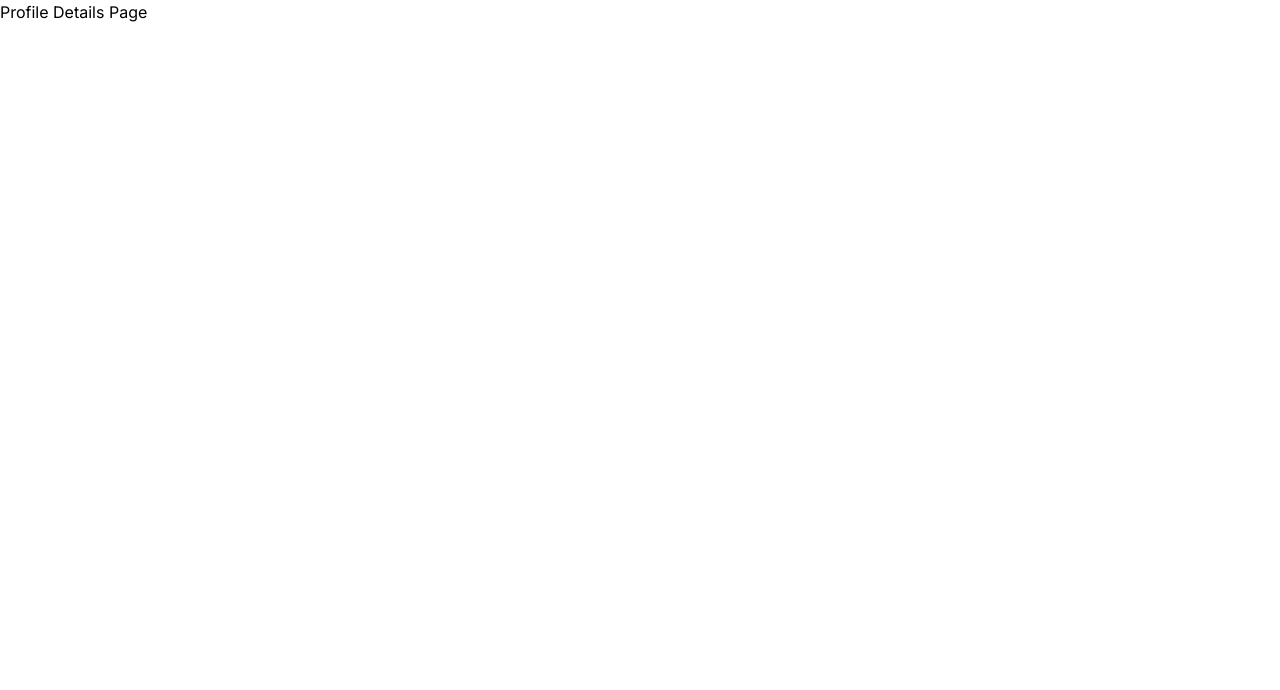
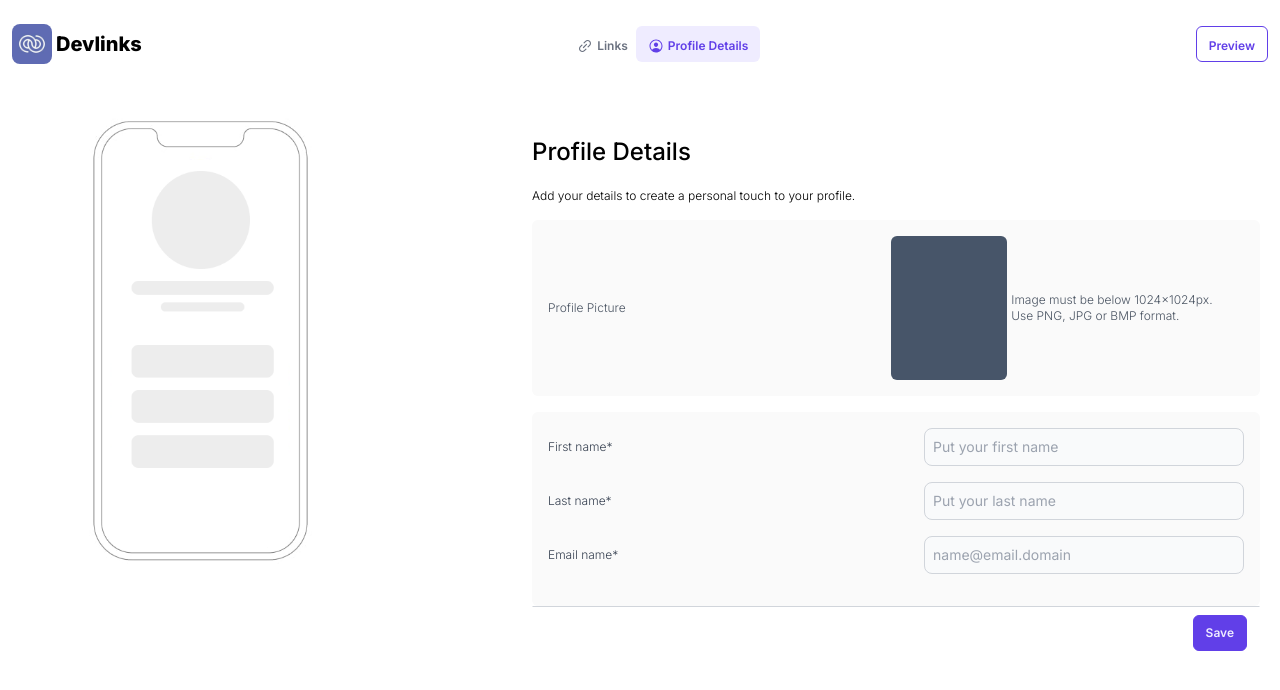
Before and after one commit to meddhiaka/rbk-socialmedia-app, a Next.js app: page /profile in a window 1280 px wide. Shown: the top 690 px of the page. Built offline with nearby package versions, Linux system fonts and the light colour scheme.

Commit message:
HeaderPreview Component Added

```diff
--- a/app/globals.css
+++ b/app/globals.css
@@ -1,3 +1,8 @@
 @tailwind base;
 @tailwind components;
 @tailwind utilities;
+
+body {
+    margin: 0;
+    padding: 0;
+}
--- a/app/page.tsx
+++ b/app/page.tsx
@@ -5,7 +5,7 @@ import LinksForm from "@/components/LinksForm"
 
 export default function Home() {
   return (
-    <main className="bg-cgray mx-3 ">
+    <main className="bg-cgray mx-3 h-full">
       <Header/>
       <div className="flex gap-x-3 mt-5">
         <Screen/>
--- a/app/profile/page.tsx
+++ b/app/profile/page.tsx
@@ -1,7 +1,16 @@
+'use client'
+import Header from "@/components/Header"
+import ProfileForm from "@/components/ProfileForm"
+import Screen from "@/components/Screen"
+
 export default function Page() {
     return (
         <div>
-            Profile Details Page
+            <Header />
+            <div className="flex gap-x-3 mt-5">
+                <Screen />
+                <ProfileForm />
+            </div>
         </div>
     )
 }
--- a/components/Header.tsx
+++ b/components/Header.tsx
@@ -2,33 +2,49 @@ import Image from "next/image"
 import Logo from "public/logo.jpg"
 import { AiOutlineLink } from "react-icons/ai"
 import { IoPersonCircleOutline } from "react-icons/io5"
+import { AiOutlineEye } from "react-icons/ai"
+import Link from "next/link"
+import { usePathname } from 'next/navigation'
+import { useEffect, useState } from "react"
 
 export default function Header() {
+
+    const pathname = usePathname()
+    const [activeUrl, setActiveUrl] = useState('');
+
+    useEffect(() => {
+      setActiveUrl(pathname);
+    }, [pathname]);
     return (
-        <div className="rounded-lg m-3">
+        <div className="rounded-lg m-3 bg-cwhite z-2">
             <div className="h-16 flex row justify-between items-center">
+                <Link href="/">
                     <div className=" flex gap-x-1 items-center">
                         <Image
                             src={Logo}
                             alt="Devlinks Logo"
                             width={35}
                             height={30}
-                        className="rounded-lg inline-block"
+                            className="w-7 md:w-10  rounded-lg inline-block"
                         />
-                    <span className="text-xl font-extrabold inline-block">Devlinks</span>
+                        <span className="text-xl font-extrabold  hidden md:inline-block">Devlinks</span>
                     </div>
+                </Link>
                 <div className="flex h-9 gap-x-2">
-                    <div className="px-3 rounded-md bg-clightpurple flex items-center gap-1">
-                        <AiOutlineLink className="inline-block text-cpurple"/>
-                        <span className="inline-block text-xs text-cpurple font-semibold">Links</span>
+
+                    <div className={activeUrl === '/' ? 'px-3 rounded-md bg-clightpurple flex items-center gap-1' : 'bg-cwhite flex items-center gap-1'}>
+                        <Link href="/"><AiOutlineLink className={activeUrl === '/' ? "inline-block text-cpurple": "inline-block text-gray-500"}/></Link>
+                        <Link href="/"><span className={activeUrl === '/' ? "text-xs text-cpurple font-semibold hidden md:inline-block ": 'text-xs text-gray-500 font-semibold hidden md:inline-block'}>Links</span></Link>
                     </div>
-                    <div className="px-3 rounded-md bg-clightpurple flex items-center gap-1">
-                        <IoPersonCircleOutline className="inline-block text-cpurple"/>
-                        <span className="inline-block text-xs text-cpurple font-semibold">Profile Details</span>
+
+                    <div className={activeUrl === '/profile' ? 'px-3 rounded-md bg-clightpurple flex items-center gap-1' : 'bg-cwhite flex items-center gap-1'}>
+                        <Link href="profile"><IoPersonCircleOutline className={activeUrl === '/profile' ? "inline-block text-cpurple": "inline-block text-gray-500"}/></Link>
+                        <Link href="profile"><span className={activeUrl === '/profile' ? "text-xs text-cpurple font-semibold hidden md:inline-block ": 'text-xs text-gray-500 font-semibold hidden md:inline-block'}>Profile Details</span></Link>
                     </div>
                 </div>
-                <div className="px-5 rounded-md bg-cwhite flex items-center h-9 border border-cpurple">
-                        <span className="inline-block text-xs text-cpurple font-semibold">Preview</span>
+                <div className="px-3 rounded-md bg-cwhite flex items-center h-9 border border-cpurple hover:bg-clightpurple  cursor-pointer">
+                        <Link href="/preview"><span className="text-xs text-cpurple font-semibold hidden md:inline-block">Preview</span></Link>
+                        <AiOutlineEye className="md:hidden text-cpurple" />
                 </div>
             </div>
         </div>
--- a/components/HeaderPreview.tsx
+++ b/components/HeaderPreview.tsx
@@ -0,0 +1,19 @@
+import Link from 'next/link'
+
+export default function HeaderPreview() {
+    return (
+        <div className="rounded-lg relative top-3 mx-4 h-14 bg-cwhite flex items-center justify-between">
+
+                <div className="px-3 ml-3 rounded-md bg-cwhite flex items-center h-9 border border-cpurple hover:bg-clightpurple  cursor-pointer">
+                    <Link href="/">
+                        <span className="text-xs text-cpurple font-semibold inline-block">Back to Editor</span>
+                    </Link>
+                </div>
+                <div className="px-3 mr-3 rounded-md bg-cpurple hover:bg-purple-900 flex items-center h-9 border border-cpurple   cursor-pointer">
+                    <Link href="/">
+                        <span className="text-xs w-full text-clightpurple  font-semibold inline-block">Share Link</span>
+                    </Link>
+                </div>
+        </div>
+    )
+}
--- a/components/LinksForm.tsx
+++ b/components/LinksForm.tsx
@@ -2,13 +2,18 @@ import AddLinkComponent from "./AddLinkComponent"
 
 export default function LinksForm() {
     return (
-        <div className="bg-cwhite w-3/5 h-400px p-5">
+        <div className="rounded-lg bg-cwhite w-full md:w-3/5 h-400px p-5">
             <p className="text-2xl font-medium my-5">Customize your links</p>
             <p className="text-xs font-light"> Add/edit/remove links below and then share all your profiles with the world!</p>
             <button className="w-full py-1 my-3 rounded-md bg-transparent h-9 border border-cpurple text-xs text-cpurple font-semibold">+ Add new link</button>
             <div>
                 <AddLinkComponent />
             </div>
+            <div className="flex justify-end border-[1px] border-t-gray-300 border-white py-2">
+                <div className="px-3 mr-3 rounded-md bg-cpurple hover:bg-purple-900 flex items-center h-9 border border-cpurple   cursor-pointer">
+                        <span className="text-xs w-full text-clightpurple  font-semibold inline-block">Save</span>
+                </div>
+            </div>
         </div>
     )
 }
--- a/components/ProfileForm.tsx
+++ b/components/ProfileForm.tsx
@@ -0,0 +1,37 @@
+export default function ProfileForm() {
+    return (
+        <div className="bg-cwhite w-full md:w-3/5 h-400px p-5">
+            <p className="text-2xl font-medium my-5">Profile Details</p>
+            <p className="text-xs font-light">Add your details to create a personal touch to your profile.</p>
+            <div className="mt-4 bg-cgray p-4 rounded-md flex  flex-col md:flex-row  items-center justify-between">
+                <p className="text-gray-600 font-light text-xs">Profile Picture</p>
+                <div className="flex flex-row">
+                    <div className="w-36 h-36 bg-slate-600 rounded-md"></div>
+                    <div className="flex flex-col justify-center mx-1 w-4/5">
+                        <p className="text-xs text-gray-600 font-light">Image must be below 1024x1024px.</p>
+                        <p className="text-xs text-gray-600 font-light">Use PNG, JPG or BMP format.</p>
+                    </div>
+                </div>
+            </div>
+            <div className="mt-4 bg-cgray p-4 rounded-md flex flex-col">
+                <div className="flex flex-row justify-between items-center mb-4">
+                    <label htmlFor="" className="inline-block text-xs text-gray-700 font-light w-1/2 md:w-auto">First name*</label>
+                    <input type="text" className="bg-gray-50 border border-gray-300 text-gray-900 text-sm rounded-lg focus:ring-cpurple focus:border-cpurple inline-block w-80 p-2" placeholder="Put your first name" />
+                </div>
+                <div className="flex flex-row justify-between items-center mb-4">
+                    <label htmlFor="" className="text-xs text-gray-700 font-light w-1/2 md:w-auto">Last name*</label>
+                    <input type="text" className="bg-gray-50 border border-gray-300 text-gray-900 text-sm rounded-lg focus:ring-cpurple focus:border-cpurple inline-block w-80 p-2" placeholder="Put your last name" />
+                </div>
+                <div className="flex flex-row justify-between items-center mb-4">
+                    <label htmlFor="" className="text-xs text-gray-700 font-light w-1/2 md:w-auto">Email name*</label>
+                    <input type="email" className="bg-gray-50 border border-gray-300 text-gray-900 text-sm rounded-lg focus:ring-cpurple focus:border-cpurple inline-block w-80 p-2" placeholder="name@email.domain" />
+                </div>
+            </div>
+            <div className="flex justify-end border-[1px] border-t-gray-300 border-white pt-2">
+                <div className="px-3 mr-3 rounded-md bg-cpurple hover:bg-purple-900 flex items-center h-9 border border-cpurple   cursor-pointer">
+                        <span className="text-xs w-full text-clightpurple  font-semibold inline-block">Save</span>
+                </div>
+            </div>
+        </div>
+    )
+}
--- a/components/Screen.tsx
+++ b/components/Screen.tsx
@@ -1,6 +1,6 @@
 export default function Screen() {
     return (
-        <div className="bg-cwhite flex-1 py-5 ">
+        <div className="rounded-lg hidden md:block bg-cwhite flex-1 py-5 ">
             <div
                 className="w-4/5 bg-contain h-[450px] bg-center bg-no-repeat relative"
                 style={{
```
Lines whose indentation alone changed are shown as unchanged.
